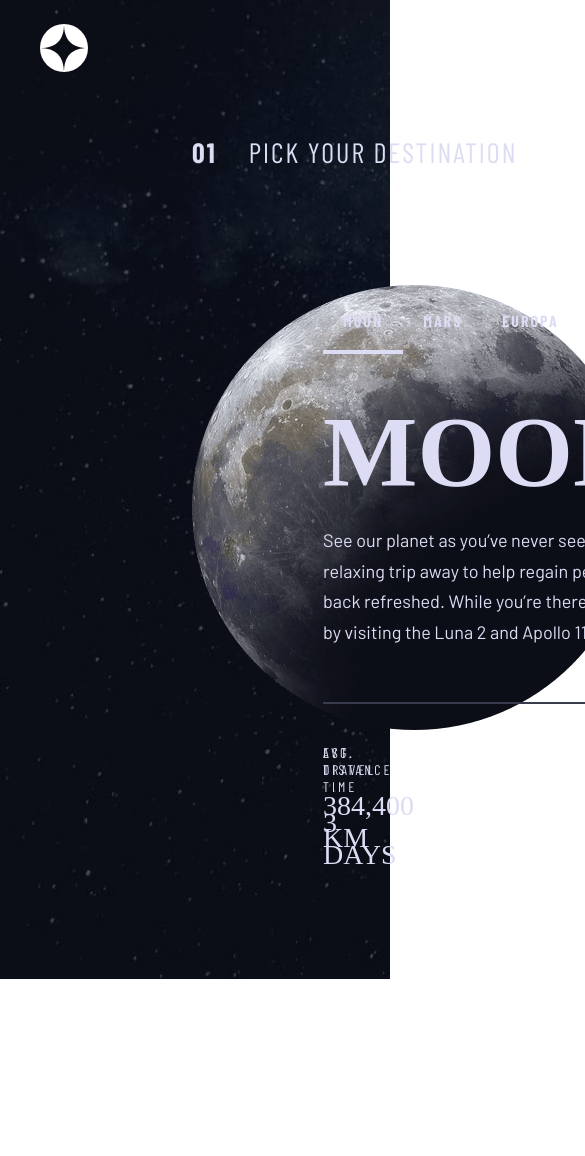
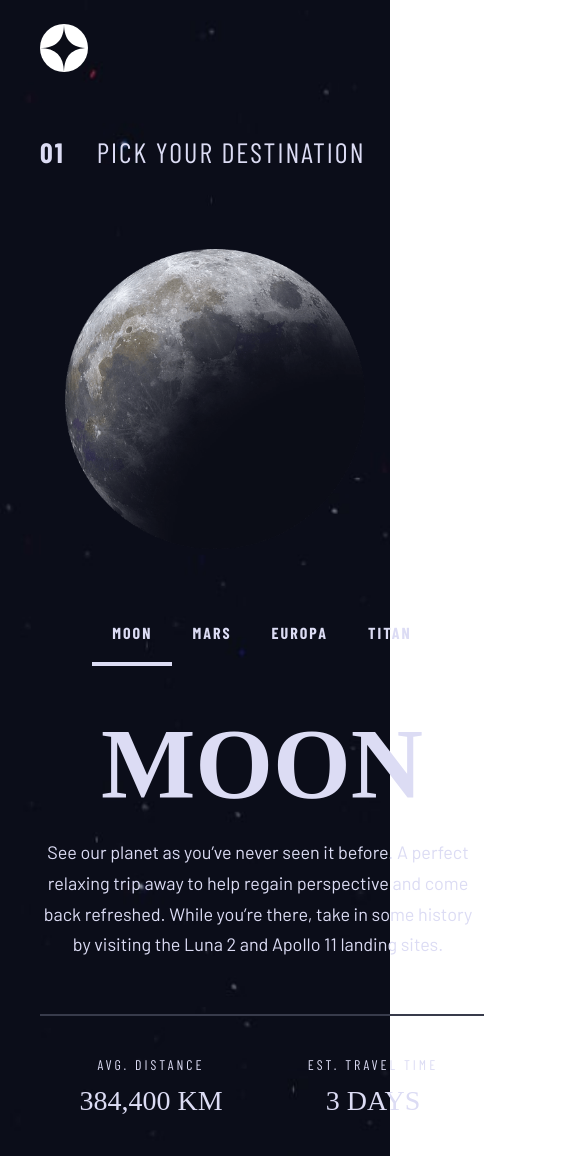
Before and after one commit to Fariv/frontendmentor.io, a React (Vite) app in the folder space-tourism-website-main/: page /destination in a window 390 px wide. Shown: the top 1156 px of the page, 585 px wide, since content can reach past the window. Before the commit the page ends 979 px from the top, so only its background shows below. Built offline with nearby package versions, Linux system fonts and the light colour scheme; a web font is replaced by a local one.

Commit message:
destination view optimized for tablet

```diff
--- a/space-tourism-website-main/src/components/DestinationContent.jsx
+++ b/space-tourism-website-main/src/components/DestinationContent.jsx
@@ -1,23 +1,37 @@
 import React, { useContext, useEffect, useState } from 'react'
 import BgContext from '../contexts/BgContext';
 import DestinationBgImageDesktop from "../assets/destination/background-destination-desktop.jpg";
+import DestinationBgImageTablet from "../assets/destination/background-destination-tablet.jpg";
 import { css, styled } from 'styled-components';
+import useWindowDimensions from '../hooks/useWindowDimensions';
 
 const DestinationContentStyled = styled.div`
     display: flex;
     justify-content: space-between;
-    margin: 1rem 7rem 0 7rem;
+    margin: 1rem 7rem 0 0;
+    @media (max-width: 1024px) {
+        flex-direction: column;
+        margin: 1rem 0 0 0;
+    }
 `;
 
 const sharedCss = css`
     margin: 0 auto;
     width: 50%;
     padding-bottom: 6rem;
+    @media (max-width: 1024px) {
+        padding-left: 2.5rem;
+        width: auto;
+        padding-bottom: 1.7rem;
+    }
 `;
 
 const LeftSideStyled = styled.div`
     ${sharedCss}
     padding-left: 5rem;
+    @media (max-width: 1024px) {
+        margin: 0;
+    }
 `;
 
 const LeftSideText = styled.div`
@@ -37,6 +51,10 @@ const LeftSideText = styled.div`
         font-weight: 700;
         margin-right: 2rem;
     }
+    @media (max-width: 1024px) {
+        margin-bottom: 3.75rem;
+        justify-content: flex-start;
+    }
 `;
 
 const LeftSideCosmicBody = styled.div`
@@ -44,18 +62,29 @@ const LeftSideCosmicBody = styled.div`
     width: 445px;
     height: 445px;
     margin: 0 auto;
+    @media (max-width: 1024px) {
+        width: 300px;
+        height: 300px;
+        background-size: contain;
+    }
 `;
 
 const RightSideStyled = styled.div`
     ${sharedCss}
     padding-left: 8rem;
     margin-top: 11rem;
+    @media (max-width: 1024px) {
+        margin-top: 1.7rem;
+    }
 `;
 
 const Tabs = styled.ul`
     display: flex;
     list-style: none;
     color: #dcdcf4;
+    @media (max-width: 1024px) {
+        justify-content: center;
+    }
 `;
 
 const Tab = styled.li`
@@ -197,6 +226,27 @@ const TabContent = styled.div`
                 }
             }
         }
+        @media (max-width: 1024px) {
+            > h1 {
+                text-align: center;
+            }
+            > p {
+                text-align: center;
+            }
+            > .footer {
+                justify-content: center;
+                > .right-footer,
+                > .left-footer {
+                    text-align: center;
+                    > div:first-child {
+                        text-align: center;
+                    }
+                    > div:nth-child(2) {
+                        text-align: center;
+                    }
+                }
+            }
+        }
     }
 `;
 
@@ -209,8 +259,15 @@ const DestinationContent = () => {
         'titan': "0",
     });
 
+    const { width } = useWindowDimensions();
     useEffect(() => {
-        setBg(DestinationBgImageDesktop);
+        if (width > 767 && width < 1025) {
+
+            setBg(DestinationBgImageTablet);
+        } else if (width > 1024) {
+
+            setBg(DestinationBgImageDesktop);
+        }
     }, []);
 
     const toggleTab = (e, tabId) => {
```
